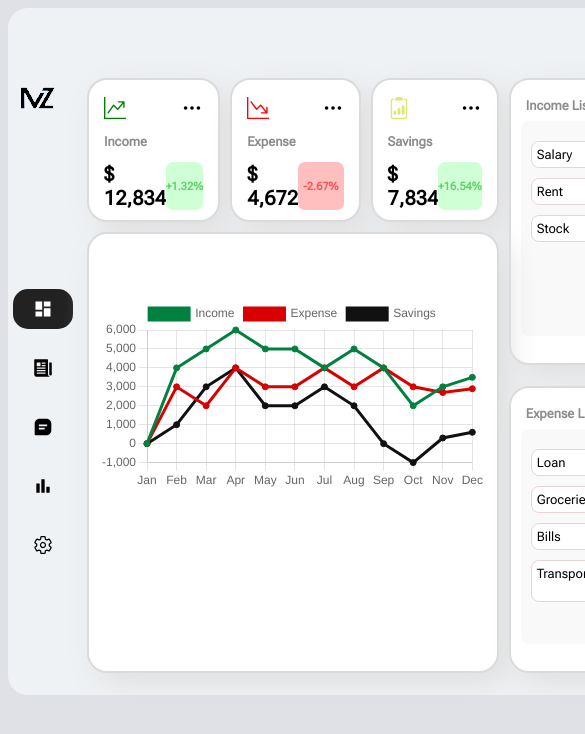
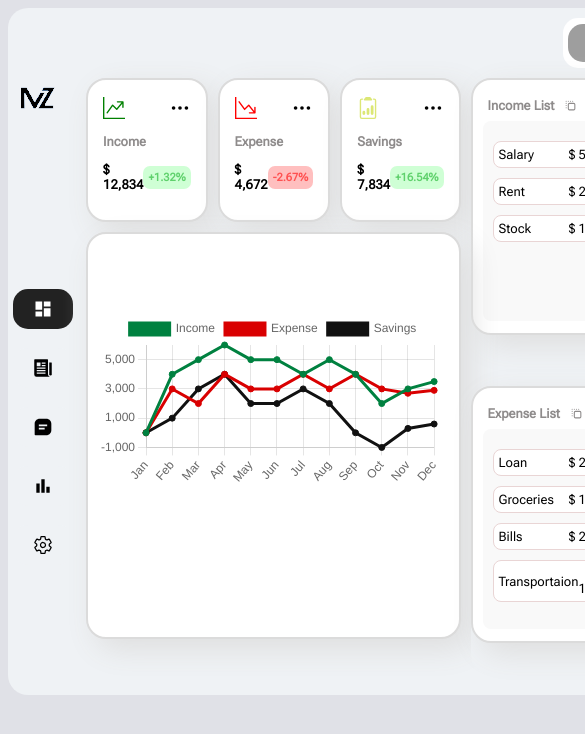
Before and after one commit to shahan210/DashBoard-1, a React (Vite) app: page / in a window 390 px wide. Shown: the top 734 px of the page, 585 px wide, since content can reach past the window. Built offline with nearby package versions, Linux system fonts and the light colour scheme; grey boxes are pictures that could not be loaded; some icons are missing; a web font is replaced by a local one.

Commit message:
update: dash media queries tablet

```diff
--- a/src/components/scss/dash/_income.scss
+++ b/src/components/scss/dash/_income.scss
@@ -19,11 +19,13 @@
   justify-content: space-between;
   padding: 10px;
   background-color: white;
+  align-items: center;
   @include u.breakpoint(notebook) {
     padding: 10px 5px;
   }
   @include u.breakpoint(tablet) {
     padding: 5px 5px;
+    justify-content: space-between;
   }
 }
 
@@ -46,7 +48,7 @@
   border: 1px solid rgb(233, 213, 213);
   margin-top: 10px;
   cursor: move;
-  font-size: 20px;
+  font-size: 18px;
   @include u.breakpoint(notebook) {
     padding: 5px 5px;
     font-size: 13px;
@@ -63,7 +65,11 @@
     top: 13%;
     height: 100%;
   }
+  @include u.breakpoint(tablet) {
+    top: 18%;
+  }
 }
+
 .container-header {
   padding: 10px;
   font-size: 18px;
@@ -87,12 +93,18 @@
   @include u.breakpoint(notebook) {
     height: 263px;
   }
+  @include u.breakpoint(tablet) {
+    height: 233px;
+  }
 }
 .graph-container {
   height: 430px;
   padding: 10px;
   @include u.breakpoint(notebook) {
     height: 417px;
+  }
+  @include u.breakpoint(tablet) {
+    height: 383px;
   }
 }
 .dash-content {
@@ -104,6 +116,9 @@
   @include u.breakpoint(notebook) {
     font-size: 20px;
   }
+  @include u.breakpoint(notebook) {
+    font-size: 13px;
+  }
 }
 .dash-percentage {
   font-size: 11px;
@@ -112,10 +127,11 @@
   background-color: #cfffd5;
   border-radius: 7px;
   padding: 5px;
+
   display: flex;
   align-items: center;
   @include u.breakpoint(notebook) {
-    padding: 0;
+    padding: 5px;
   }
 }
 .container-icons {
@@ -144,6 +160,6 @@
   height: 210px;
   padding: 10px;
   @include u.breakpoint(notebook) {
-    height: 195px;
+    height: 180px;
   }
 }
--- a/src/components/scss/side/_sidebar.scss
+++ b/src/components/scss/side/_sidebar.scss
@@ -45,7 +45,7 @@
     width: 160px;
     margin-left: 5px;
   }
-  @include g.breakpoint(notebook) {
+  @include g.breakpoint(tablet) {
     width: 60px;
     margin-left: 5px;
   }
```
